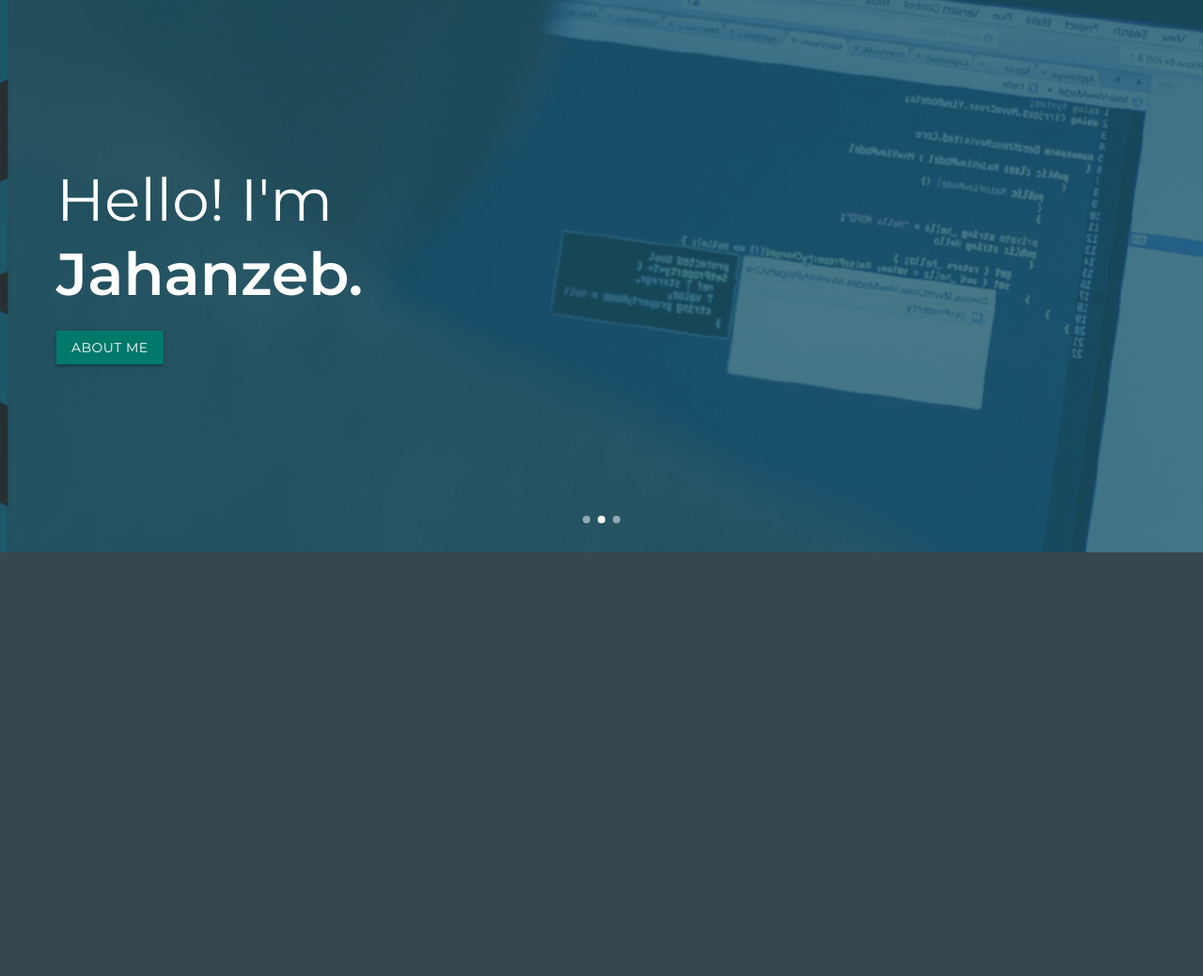
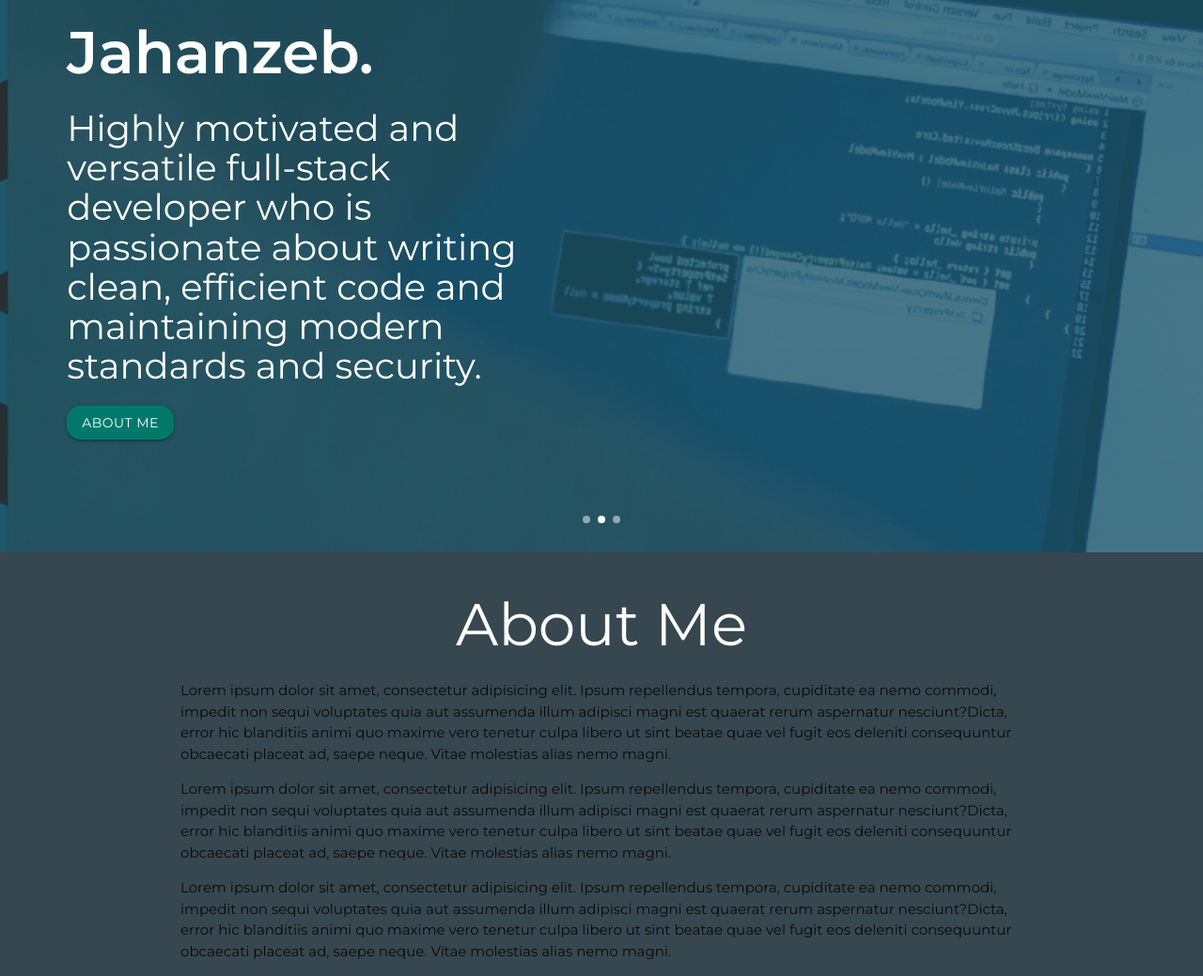
Before and after one commit to jahanxebmalik/myWeb, a plain HTML site: page index.html in a window 1280 px wide. Shown: the part 116-1155 px from the top of the page at 94% size. Before the commit the page ends 800 px from the top, so only its background shows below. Drawn offline with nearby package versions, Linux system fonts and the light colour scheme.

Commit message:
website about me section

```diff
--- a/assets/css/main.css
+++ b/assets/css/main.css
@@ -12,8 +12,17 @@ body {
 }
 
 .carousel.carousel-slider .carousel-fixed-item.with-indicators {
-    bottom: 200px;
+    bottom: 100px;
     margin-left: 60px;
+}
+
+.bannerText {
+    margin-bottom: 20px;
+    font-size: 3vw;
+}
+
+a.btn {
+    border-radius: 15px;
 }
 
 span#name {
@@ -44,7 +53,8 @@ span#name {
     }
 
     h1.bannerContent {
-        font-size: 1.7rem;
+        font-size: 3vw;
+
     }
 
 }
--- a/index.html
+++ b/index.html
@@ -44,10 +44,17 @@
     <!-- banner start -->
     <div class="carousel carousel-slider">
         <div class="carousel-fixed-item">
-            <div>
-                <h1 class="white-text bannerContent">Hello! I'm <span id="name">Jahanzeb.</span></h1>
-                <a class="btn waves-effect waves-light #00796b teal darken-2 white-text" href="#" target="_blank">About
-                    Me</a>
+            <div class="row">
+                <div class="col l5">
+                    <h1 class="white-text bannerContent">Hello! I'm <span id="name">Jahanzeb.</span></h1>
+                    <h6 class="white-text bannerText">Highly motivated and versatile full-stack developer who is
+                        passionate about
+                        writing clean, efficient
+                        code and maintaining modern standards and security.</h6>
+                    <a class="btn waves-effect waves-light #00796b teal darken-2 white-text" href="#"
+                        target="_blank">About
+                        Me</a>
+                </div>
             </div>
         </div>
         <a class="carousel-item" href="#one!"><img src="/images/banner1-02.png"></a>
@@ -59,7 +66,22 @@
     <!-- banner ends -->
 
     <!-- About Me start -->
+    <div id="About" class="container">
+        <h1 class="center white-text">About Me</h1>
+        <p>Lorem ipsum dolor sit amet, consectetur adipisicing elit. Ipsum repellendus tempora, cupiditate ea nemo
+            commodi, impedit non sequi voluptates quia aut assumenda illum adipisci magni est quaerat rerum aspernatur
+            nesciunt?Dicta, error hic blanditiis animi quo maxime vero tenetur culpa libero ut sint beatae quae vel
+            fugit eos deleniti consequuntur obcaecati placeat ad, saepe neque. Vitae molestias alias nemo magni.</p>
 
+        <p>Lorem ipsum dolor sit amet, consectetur adipisicing elit. Ipsum repellendus tempora, cupiditate ea nemo
+            commodi, impedit non sequi voluptates quia aut assumenda illum adipisci magni est quaerat rerum aspernatur
+            nesciunt?Dicta, error hic blanditiis animi quo maxime vero tenetur culpa libero ut sint beatae quae vel
+            fugit eos deleniti consequuntur obcaecati placeat ad, saepe neque. Vitae molestias alias nemo magni.</p>
+        <p>Lorem ipsum dolor sit amet, consectetur adipisicing elit. Ipsum repellendus tempora, cupiditate ea nemo
+            commodi, impedit non sequi voluptates quia aut assumenda illum adipisci magni est quaerat rerum aspernatur
+            nesciunt?Dicta, error hic blanditiis animi quo maxime vero tenetur culpa libero ut sint beatae quae vel
+            fugit eos deleniti consequuntur obcaecati placeat ad, saepe neque. Vitae molestias alias nemo magni.</p>
+    </div>
     <!-- About Me ends -->
 
     <!-- javascript cdns -->
```
